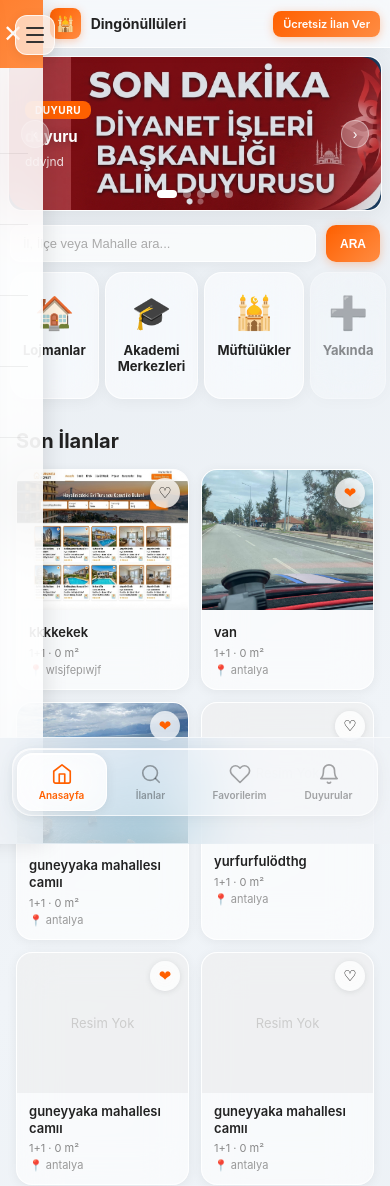
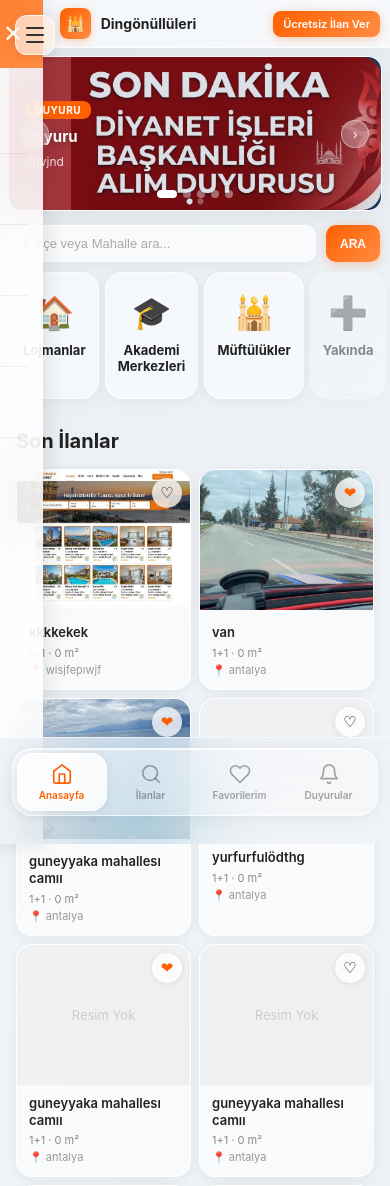
Before and after one commit to seyfettinkeskin7-hue/ilansitesiaa, a Django app: page / in a window 390 px wide. Shown: the top 1186 px of the page. Run offline with Django 5.2, Linux system fonts and the light colour scheme; a user stored in the database is signed in; data comes from the database, SQL or seed files in the repository.

Commit message:
Stil yapısı korunarak mobil iyileştirme yapıldı

```diff
--- a/ilanlar/templates/anasayfa.html
+++ b/ilanlar/templates/anasayfa.html
@@ -269,6 +269,24 @@
 
         @keyframes bnavSlideR { from{opacity:0;transform:translateX(40px)} to{opacity:1;transform:translateX(0)} }
         @keyframes bnavSlideL { from{opacity:0;transform:translateX(-40px)} to{opacity:1;transform:translateX(0)} }
+
+        /* Mobil Fixleri */
+        @media (max-width: 768px) {
+            .sol-menu {
+                left: -300px !important;
+                display: block !important;
+            }
+            .sol-menu.acik {
+                left: 0 !important;
+            }
+            .header {
+                padding-left: 60px !important;
+            }
+            .grid {
+                grid-template-columns: repeat(2, 1fr) !important;
+                gap: 8px !important;
+            }
+        }
     </style>
 </head>
 <body>
```
